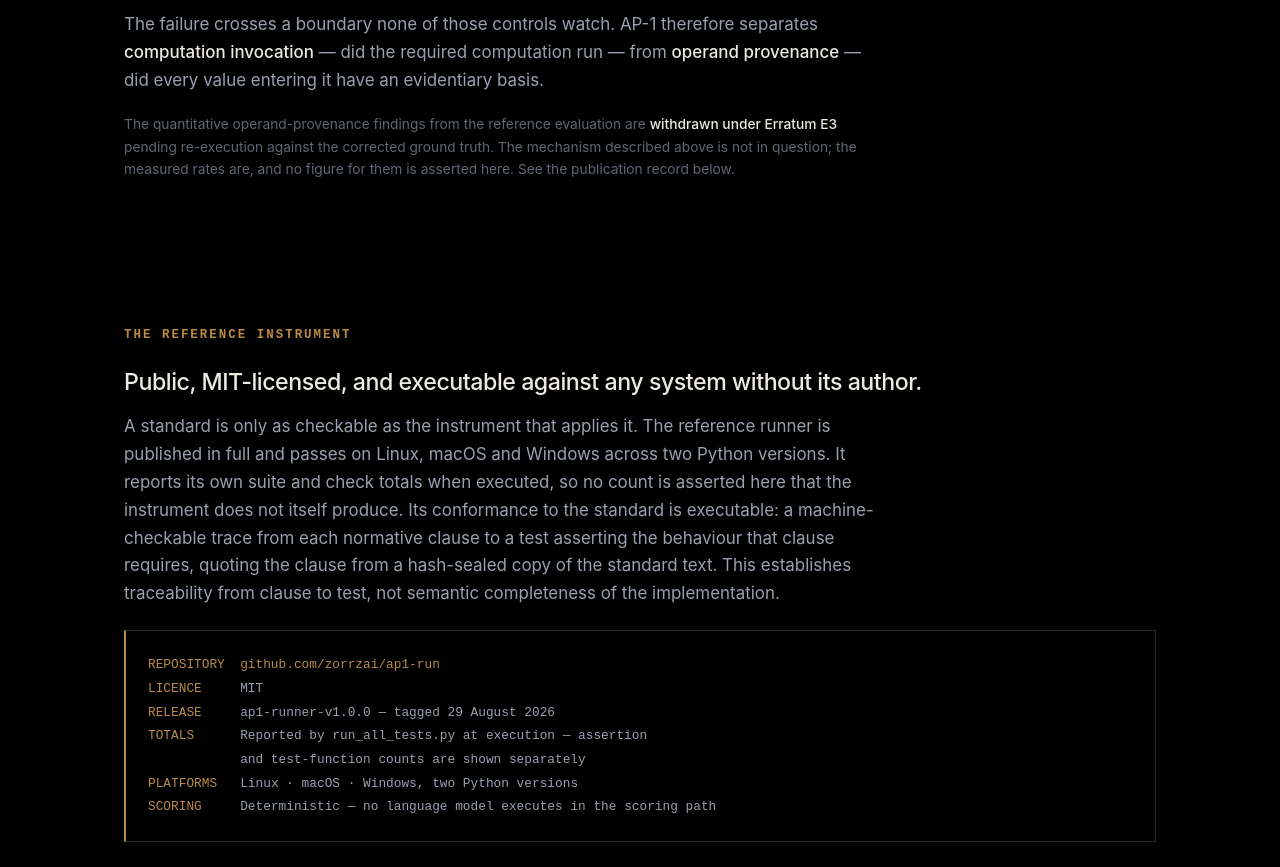
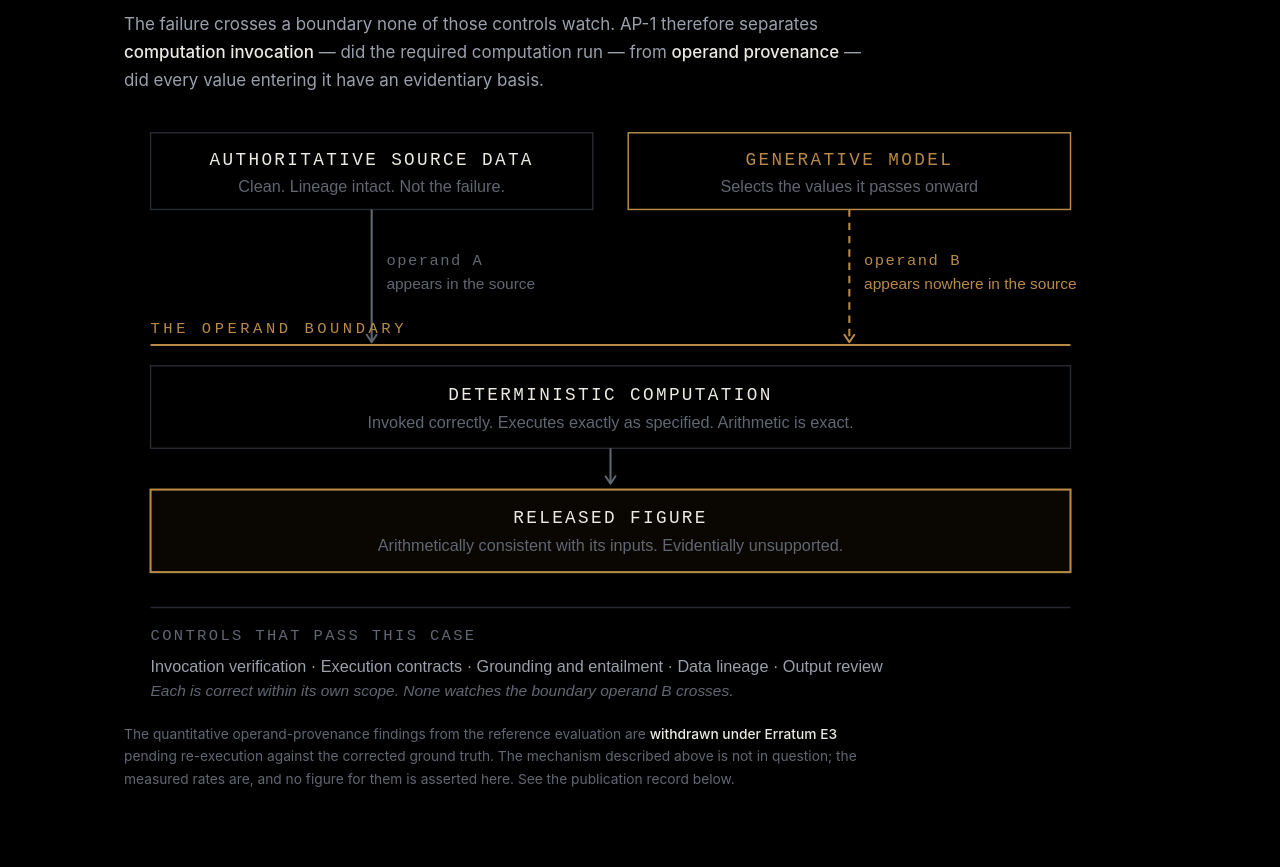
Before and after one commit to Numerical-Admissibility/Numerical-Admissibility.github.io, a plain HTML site: page index.html in a window 1280 px wide. Shown: the part 3900-4767 px from the top of the page. Drawn offline with Linux system fonts and the light colour scheme; a web font is replaced by a local one.

Commit message:
Update index.html

```diff
--- a/index.html
+++ b/index.html
@@ -406,6 +406,51 @@ svg{display:block;width:100%;height:auto;margin-top:26px}
   <p class="prose">Invocation verification passed that case: the tool was called. Execution contracts passed it: the call was valid. Grounding and entailment checks passed it: a computed figure is not present in retrieved context, so entailment has no purchase. Data lineage passed it: the warehouse was clean. Output review passed it: the result was arithmetically consistent with its inputs.</p>
 
   <p class="prose">The failure crosses a boundary none of those controls watch. AP-1 therefore separates <strong>computation invocation</strong> — did the required computation run — from <strong>operand provenance</strong> — did every value entering it have an evidentiary basis.</p>
+
+  <svg viewBox="0 0 700 396" xmlns="http://www.w3.org/2000/svg" role="img" aria-label="Diagram of the operand boundary. Source data supplies one operand and the model supplies a second operand that appears nowhere in the source. Both cross into a deterministic tool, which executes correctly and returns an arithmetically correct but evidentially unsupported result. Five existing controls — invocation verification, execution contracts, entailment checking, data lineage and output review — all pass, because none of them watches the boundary the second operand crosses.">
+    <defs>
+      <marker id="ao" viewBox="0 0 10 10" refX="8" refY="5" markerWidth="6" markerHeight="6" orient="auto-start-reverse">
+        <path d="M2 1L8 5L2 9" fill="none" stroke="#606672" stroke-width="1.6" stroke-linecap="round" stroke-linejoin="round"/>
+      </marker>
+      <marker id="aoc" viewBox="0 0 10 10" refX="8" refY="5" markerWidth="6" markerHeight="6" orient="auto-start-reverse">
+        <path d="M2 1L8 5L2 9" fill="none" stroke="#B98A46" stroke-width="1.6" stroke-linecap="round" stroke-linejoin="round"/>
+      </marker>
+    </defs>
+
+    <rect x="18" y="8" width="300" height="52" fill="none" stroke="#262930"/>
+    <text x="168" y="30" text-anchor="middle" fill="#ECEAE3" font-family="Geist Mono,monospace" font-size="12" letter-spacing="1.6">AUTHORITATIVE SOURCE DATA</text>
+    <text x="168" y="48" text-anchor="middle" fill="#606672" font-family="Geist Sans,sans-serif" font-size="11">Clean. Lineage intact. Not the failure.</text>
+
+    <rect x="342" y="8" width="300" height="52" fill="none" stroke="#B98A46"/>
+    <text x="492" y="30" text-anchor="middle" fill="#B98A46" font-family="Geist Mono,monospace" font-size="12" letter-spacing="1.6">GENERATIVE MODEL</text>
+    <text x="492" y="48" text-anchor="middle" fill="#606672" font-family="Geist Sans,sans-serif" font-size="11">Selects the values it passes onward</text>
+
+    <line x1="168" y1="60" x2="168" y2="150" stroke="#606672" stroke-width="1.4" marker-end="url(#ao)"/>
+    <text x="178" y="98" fill="#606672" font-family="Geist Mono,monospace" font-size="10.5" letter-spacing="1">operand A</text>
+    <text x="178" y="114" fill="#606672" font-family="Geist Sans,sans-serif" font-size="10.5">appears in the source</text>
+
+    <line x1="492" y1="60" x2="492" y2="150" stroke="#B98A46" stroke-width="1.4" stroke-dasharray="5 4" marker-end="url(#aoc)"/>
+    <text x="502" y="98" fill="#B98A46" font-family="Geist Mono,monospace" font-size="10.5" letter-spacing="1">operand B</text>
+    <text x="502" y="114" fill="#B98A46" font-family="Geist Sans,sans-serif" font-size="10.5">appears nowhere in the source</text>
+
+    <line x1="18" y1="152" x2="642" y2="152" stroke="#B98A46" stroke-width="1.4"/>
+    <text x="18" y="144" fill="#B98A46" font-family="Geist Mono,monospace" font-size="10.5" letter-spacing="2.4">THE OPERAND BOUNDARY</text>
+
+    <rect x="18" y="166" width="624" height="56" fill="none" stroke="#262930"/>
+    <text x="330" y="189" text-anchor="middle" fill="#ECEAE3" font-family="Geist Mono,monospace" font-size="12" letter-spacing="1.6">DETERMINISTIC COMPUTATION</text>
+    <text x="330" y="208" text-anchor="middle" fill="#606672" font-family="Geist Sans,sans-serif" font-size="11">Invoked correctly. Executes exactly as specified. Arithmetic is exact.</text>
+
+    <line x1="330" y1="222" x2="330" y2="246" stroke="#606672" stroke-width="1.4" marker-end="url(#ao)"/>
+
+    <rect x="18" y="250" width="624" height="56" fill="rgba(185,138,70,.05)" stroke="#B98A46" stroke-width="1.4"/>
+    <text x="330" y="273" text-anchor="middle" fill="#ECEAE3" font-family="Geist Mono,monospace" font-size="12" letter-spacing="1.6">RELEASED FIGURE</text>
+    <text x="330" y="292" text-anchor="middle" fill="#606672" font-family="Geist Sans,sans-serif" font-size="11">Arithmetically consistent with its inputs. Evidentially unsupported.</text>
+
+    <line x1="18" y1="330" x2="642" y2="330" stroke="#262930"/>
+    <text x="18" y="352" fill="#606672" font-family="Geist Mono,monospace" font-size="10.5" letter-spacing="1.6">CONTROLS THAT PASS THIS CASE</text>
+    <text x="18" y="374" fill="#9AA0AC" font-family="Geist Sans,sans-serif" font-size="11">Invocation verification · Execution contracts · Grounding and entailment · Data lineage · Output review</text>
+    <text x="18" y="390" fill="#606672" font-family="Geist Sans,sans-serif" font-size="10.5" font-style="italic">Each is correct within its own scope. None watches the boundary operand B crosses.</text>
+  </svg>
 
   <p class="small" style="margin-top:18px">The quantitative operand-provenance findings from the reference evaluation are <strong style="color:var(--white);font-weight:500">withdrawn under Erratum E3</strong> pending re-execution against the corrected ground truth. The mechanism described above is not in question; the measured rates are, and no figure for them is asserted here. See the publication record below.</p>
 </section>
```
